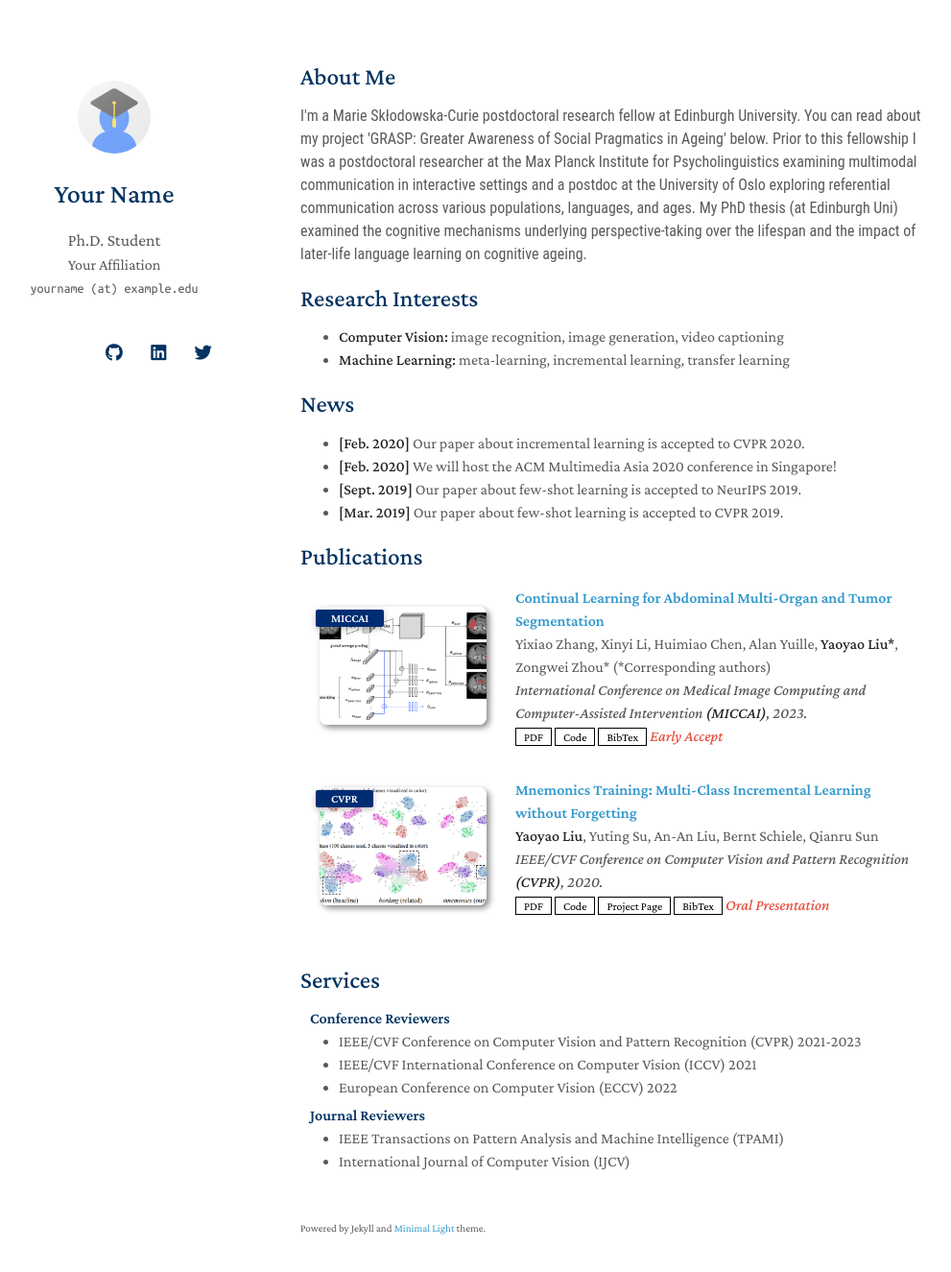
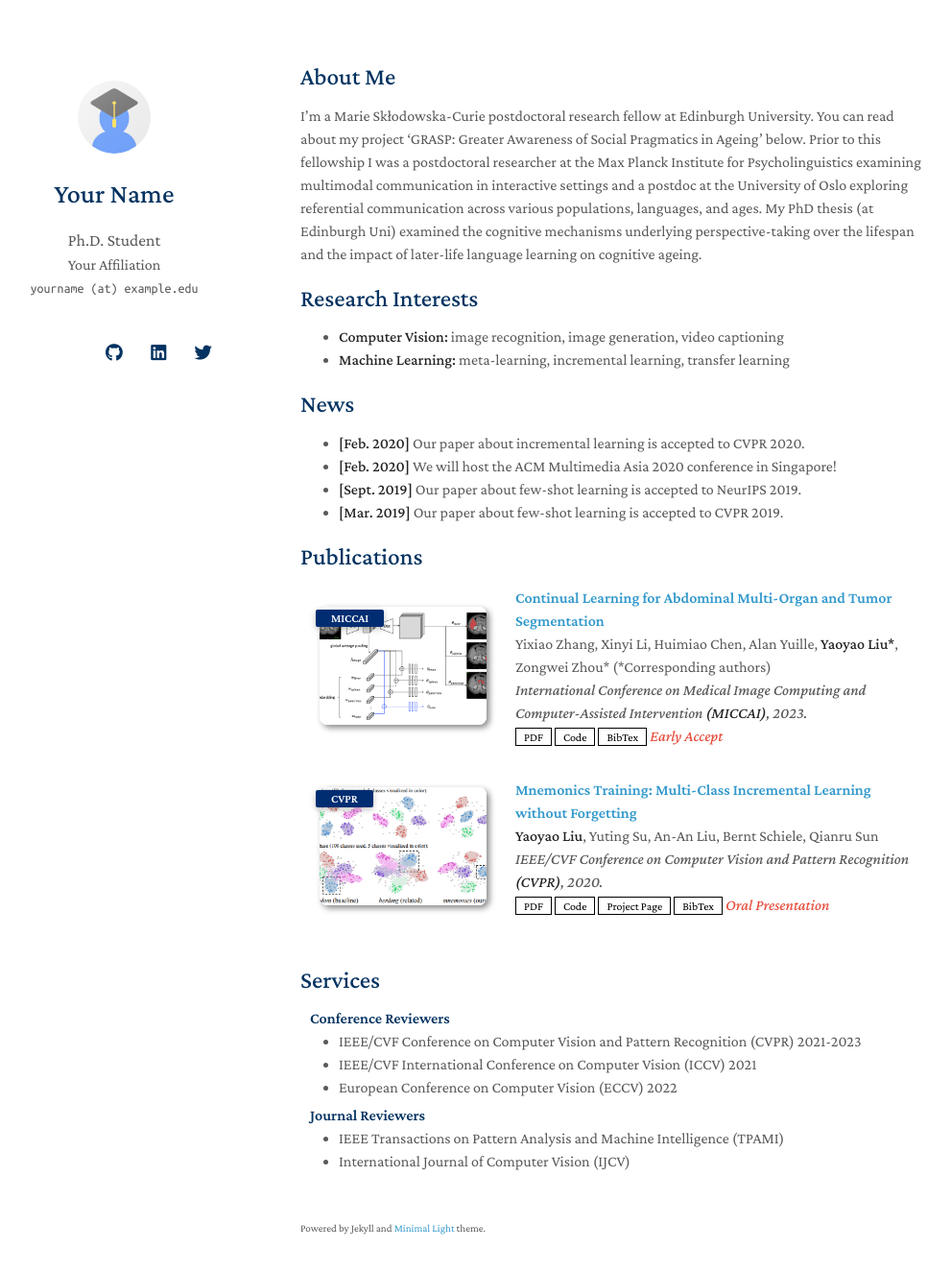
Before and after one commit to yaoyao-liu/minimal-light, a Jekyll site: the page built from index.md, in a window 1280 px wide and 1360 px high. Shown: the top 1325 px of the window at 96% size, without its empty margins (157-1148 px from the left). Built offline with Jekyll 4.4.1, drawn with Linux system fonts in a browser that asks for light colours; nearby versions of some CDN libraries; a style sheet for code colours, icons or effects is not loaded; our own code applies the rules of GitHub Pages for plain Markdown files.

Commit message:
Update index.md

```diff
--- a/index.md
+++ b/index.md
@@ -4,7 +4,7 @@ layout: homepage
 
 ## About Me
 
-<p style="font-family: Roboto Condensed"> I'm a Marie Skłodowska-Curie postdoctoral research fellow at Edinburgh University. You can read about my project 'GRASP: Greater Awareness of Social Pragmatics in Ageing' below. Prior to this fellowship I was a postdoctoral researcher at the Max Planck Institute for Psycholinguistics examining multimodal communication in interactive settings and a postdoc at the University of Oslo exploring referential communication across various populations, languages, and ages. My PhD thesis (at Edinburgh Uni) examined the cognitive mechanisms underlying perspective-taking over the lifespan and the impact of later-life language learning on cognitive ageing. </p>
+I'm a Marie Skłodowska-Curie postdoctoral research fellow at Edinburgh University. You can read about my project 'GRASP: Greater Awareness of Social Pragmatics in Ageing' below. Prior to this fellowship I was a postdoctoral researcher at the Max Planck Institute for Psycholinguistics examining multimodal communication in interactive settings and a postdoc at the University of Oslo exploring referential communication across various populations, languages, and ages. My PhD thesis (at Edinburgh Uni) examined the cognitive mechanisms underlying perspective-taking over the lifespan and the impact of later-life language learning on cognitive ageing.
 
 
 
```
